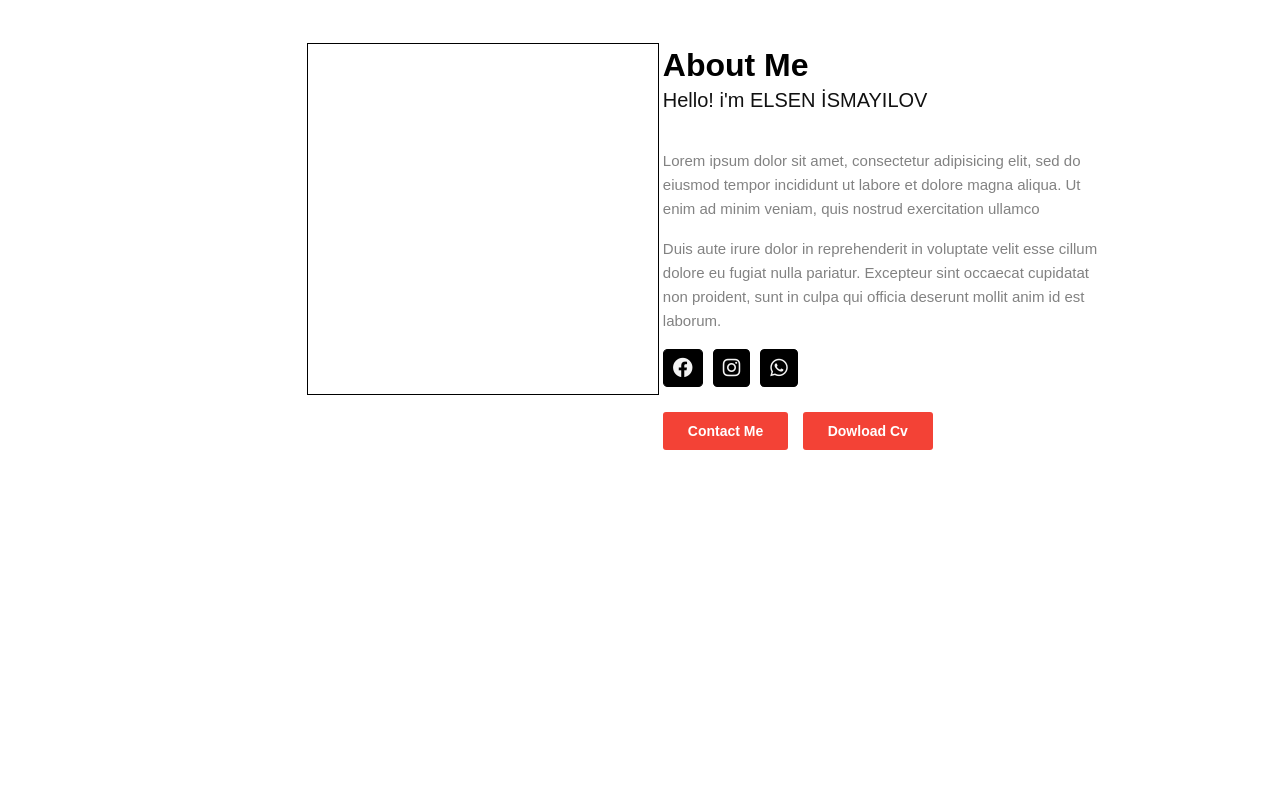
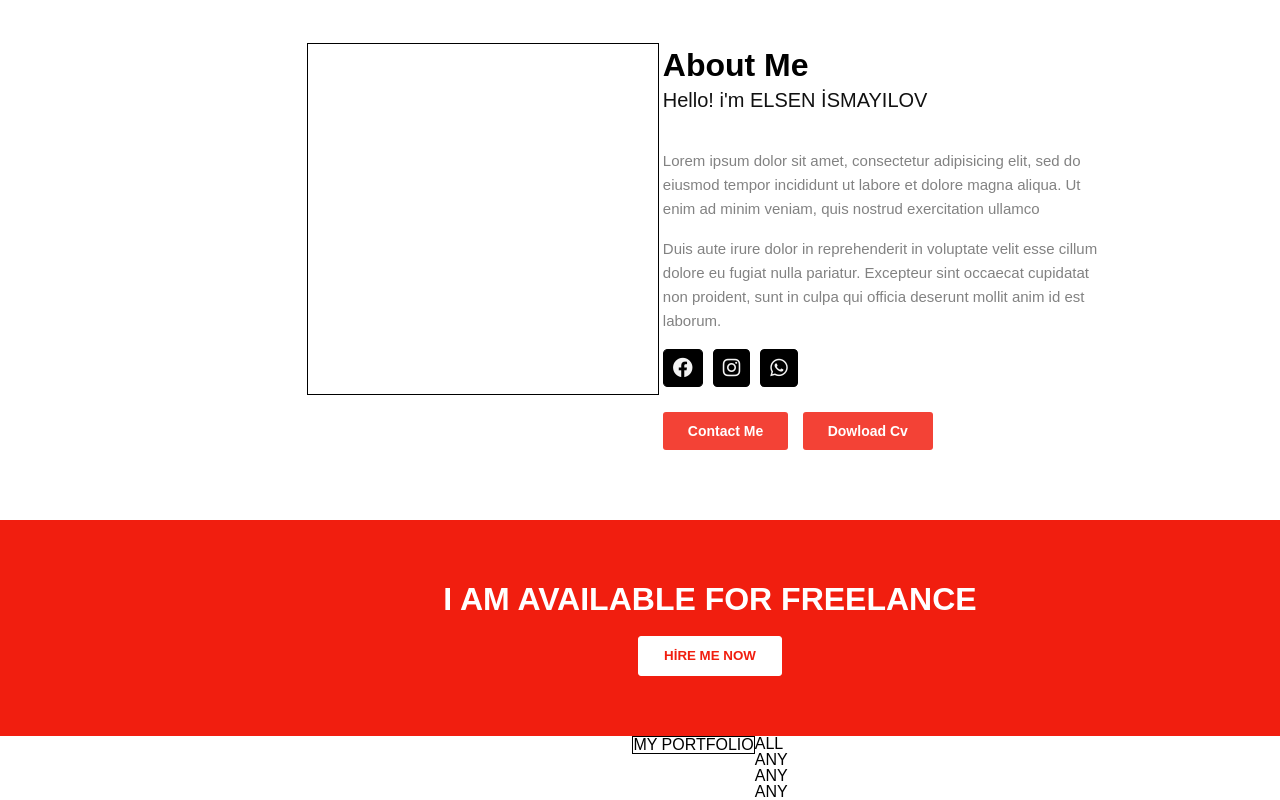
Before and after one commit to elsenismayil/ProgmatechFoundationProject, a plain HTML site: page My Project/index.html in a window 1280 px wide. Shown: the part 660-1460 px from the top of the page. Before the commit the page ends 1180 px from the top, so only its background shows below. Drawn offline with Linux system fonts and the light colour scheme.

Commit message:
My project

```diff
--- a/My Project/index.html
+++ b/My Project/index.html
@@ -5,10 +5,13 @@
     <meta http-equiv="X-UA-Compatible" content="IE=edge">
     <meta name="viewport" content="width=device-width, initial-scale=1.0">
     <title>Document</title>
+
+  <link rel="stylesheet" href="reset.css">
+  <link rel="stylesheet" href="leyaut.css">
     <link rel="stylesheet" href="https://cdnjs.cloudflare.com/ajax/libs/font-awesome/6.0.0-beta2/css/all.min.css" integrity="sha512-YWzhKL2whUzgiheMoBFwW8CKV4qpHQAEuvilg9FAn5VJUDwKZZxkJNuGM4XkWuk94WCrrwslk8yWNGmY1EduTA==" crossorigin="anonymous" referrerpolicy="no-referrer"
     />
-    <link rel="stylesheet" href="reset.css">
-    <link rel="stylesheet" href="leyaut.css">
+
+
     <link rel="stylesheet" href="style.css">
 </head>
 <body>
@@ -123,5 +126,66 @@
            </div>
        </div>
     </section>
+    <!-- About-me-end -->
+    <!-- p-60-start -->
+    <section id="p-60">
+        <div class="container">
+            <div class="row">
+                <div class="col-12">
+                    <div class="freelance">
+                        <h1>
+                            I AM AVAILABLE FOR FREELANCE
+                        </h1>
+                        <button class="btnb">
+                            HİRE ME NOW
+                        </button>
+                    </div>
+                </div>
+            </div>
+        </div>
+    </section>
+    <!-- p-60-end -->
+    <!-- work -->
+    <section id="work">
+      <div class="container">
+          <div class="row">
+              <div class="col-12">
+                  <div class="my-portfolio-are">
+                      <h1>
+                          <span class="my">
+                              MY
+                          </span>
+                          <span class="portfolio-text">
+
+                          </span>
+                          PORTFOLIO
+                          </span>
+                      </h1>
+                  </div>
+              </div>
+          </div>
+          <div class="row">
+              <div class="col-12">
+                  <div class="portfolio-filter-area">
+                      <ul>
+                          <li>
+                              ALL
+                          </li>
+                          <li>
+                              ANY
+                          </li>
+                          <li>
+                            ANY
+                          </li>
+                          <li>
+                            ANY
+                          </li>
+                      </ul>
+                  </div>
+              </div>
+          </div>
+      </div>
+    </section>
+
 </body>
 </html>
--- a/My Project/style.css
+++ b/My Project/style.css
@@ -49,12 +49,9 @@ display: flex;
      line-height: 1.6;
  }
  /* Navbar-End */
- .main-img{
-     position: relative;
-     top: 0;
-     left: 0;
- }
- /*  */
+
+
+ /* Home-Start */
  .text-center{
     min-height: 200px;
     min-width: 900px;
@@ -122,17 +119,16 @@ display: flex;
 /* About-me-start */
 
 #About-me{
-    /* border: 1px solid red; */
+
     margin-top: 30px;
   padding: 70px 0px;
+
 }
-
 
 .p-10px{
     width: 350px;
     height: 350px;
     border: 1px solid black;
-
 
 }
 .p-30px{
@@ -193,6 +189,7 @@ display: flex;
     line-height: 1.6;
      font-weight: 400;
      border-radius: 12%;
+     cursor: pointer;
 
 }
 .contact-me-sosial i:hover{
@@ -220,7 +217,54 @@ display: flex;
 
 }
 .dowload-cv .btna:hover{
-    background-color:#343a40 ;
-   box-shadow:0px 8px 15px rgb(0 0 0 / 10%); ;
+    background-color:black ;
+    box-shadow:0px 15px 20px rgb(243 66 54 / 40%) ;
     transition: all .55s ease;
 }
+/* About-me-end */
+/* p-60-start */
+#p-60{
+    padding: 60px 0px;
+
+    background-color:#f11e0f ;
+}
+.freelance{
+
+    text-align: center;
+}
+.freelance h1{
+  font-weight: 600;
+  color: white;
+  font-size: 32px;
+  margin-bottom: .5rem;
+  line-height: 1.2;
+  box-sizing: border-box;
+  font-family:"Poppins", sans-serif ;
+  text-decoration: none;
+
+}
+.freelance .btnb{
+    padding: 12px 25px;
+    line-height: inherit;
+    font-weight: 600;
+    cursor: pointer;
+    border-radius: 3px;
+    background-color: white;
+    border: 1px solid  white;
+    font-family: "Poppins", sans-serif;
+    text-decoration: none;
+    margin-top: 10px;
+    color:#f11e0f ;
+}
+.freelance .btnb:hover{
+    background-color:#f11e0f ;
+    transition: all .55s  ease;
+    color: white;
+
+}
+/* p-60-end */
+/* work */
+.my-portfolio-are{
+    border: 1px solid black;
+
+}
```
